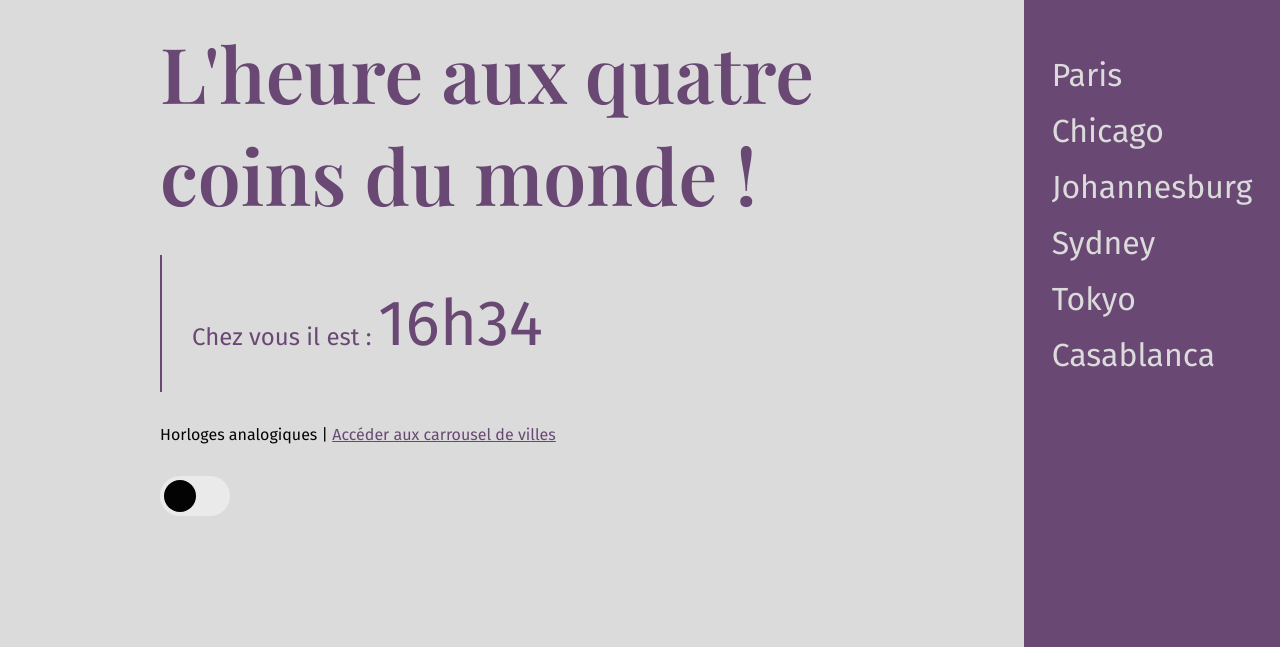
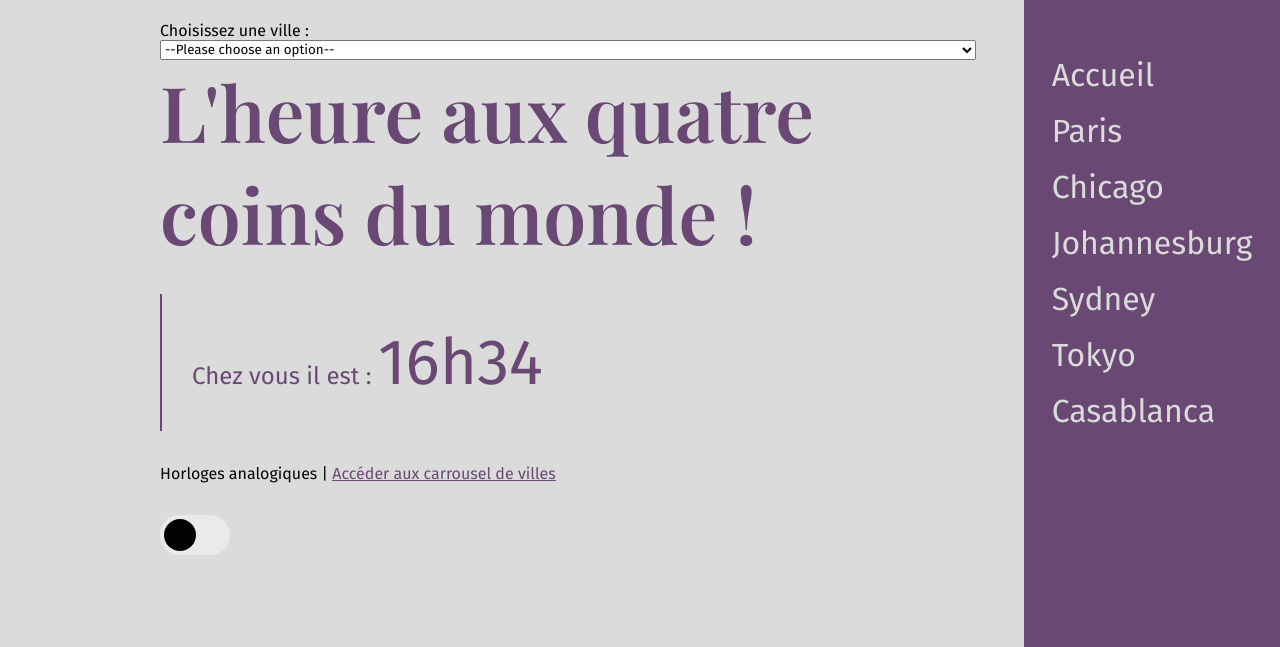
Before and after one commit to Dinetch2023/LheureAuxQuatreCoinsDuMonde, a plain HTML site: page landing/index.html in a window 1280 px wide. Shown: the part 153-800 px from the top of the page. Drawn offline with nearby package versions, Linux system fonts and the light colour scheme; grey boxes are pictures that could not be loaded.

Commit message:
add selection et fix nav

```diff
--- a/landing/index.html
+++ b/landing/index.html
@@ -17,6 +17,11 @@
 			<section id="accueil">
 				<img src="../assets/logo_jour.png" alt="Le logo des meilleurs" class="logo">
 				<article class="titleHome">
+					<label for="city-select">Choisissez une ville :</label>
+					<select name="select" id="city-select">
+						<option value="">--Please choose an option--</option>
+					</select>
+					<div class="result"></div>
 					<h1>L'heure aux quatre coins du monde !</h1>
 					<p class="intro">
 						Chez vous il est :
--- a/landing/main.js
+++ b/landing/main.js
@@ -180,8 +180,41 @@ function setDateLocal(timesZones) {
     return datesLocales
 }
 
-// Creation d'un tableaux d'objets (LA BDD) pour récupérer les données de la function (SOURCE --> BDD)
-// const formatedTimesZonesArray = setDateLocal(timesZones);
+// Automatisation du select des villes
+function createSelect(){
+    const select = document.querySelector("#city-select");
+    const result = document.querySelector(".result");
+
+
+    for (let i = 0; i < majorCities.length; i++) {
+        const option = document.createElement("option");
+        option.setAttribute("value", majorCities[i].name.toLowerCase());
+        option.innerHTML = `${majorCities[i].name}`;
+        select.appendChild(option);
+
+    }
+    select.addEventListener("change", (event) => {
+    result.innerHTML = `<a href="#${event.target.value.toLowerCase()}">You like ${event.target.value}</a>`;
+    });
+}
+
+createSelect();
+
+// Automatisation du select des villes
+function createNav () {
+    const nav = document.querySelector(".navDesktop");
+    const ul = document.createElement("ul");
+    nav.appendChild(ul);
+    ul.innerHTML = `<li><a href="#accueil">Accueil</a></li>`;
+
+    for (let i = 0; i < majorCities.length; i++) {
+        const li = document.createElement("li");
+        li.innerHTML = `<a href="#${majorCities[i].name.toLowerCase()}">${majorCities[i].name}</a>`;
+        ul.appendChild(li);
+    }
+}
+
+createNav();
 
 // Creation d'une fonction search pour matcher la MajorCity (DONNEES) avec la BDD (DONNEES in BDD ?)
 function search(nameKey, arrayBDD){
@@ -241,15 +274,6 @@ local.innerHTML = setDateLocal(timesZones)[0].dateLocal.dateLocal.split(":")[0];
 function createBlock (city){
 
     if (city.status === "major") {
-
-        const nav = document.querySelector(".navDesktop");
-        const ul = document.createElement("ul");
-        nav.appendChild(ul);
-
-        const li = document.createElement("li");
-        li.innerHTML = `<a href="#${city.value}">${city.name}</a>`
-        ul.appendChild(li);
-
 
 
         const article = document.createElement("article");
@@ -385,7 +409,6 @@ setInterval(() => {
     // Je réinialise le dom pour ajouter les nouvelles données de l'horloge / de la nav /
     getCities.innerHTML = "";
     getMinor.innerHTML = "";
-    getNavigation.innerHTML = "";
 
     // update les villes
     cities.appendChild(loopBlock(majorCities));
```
